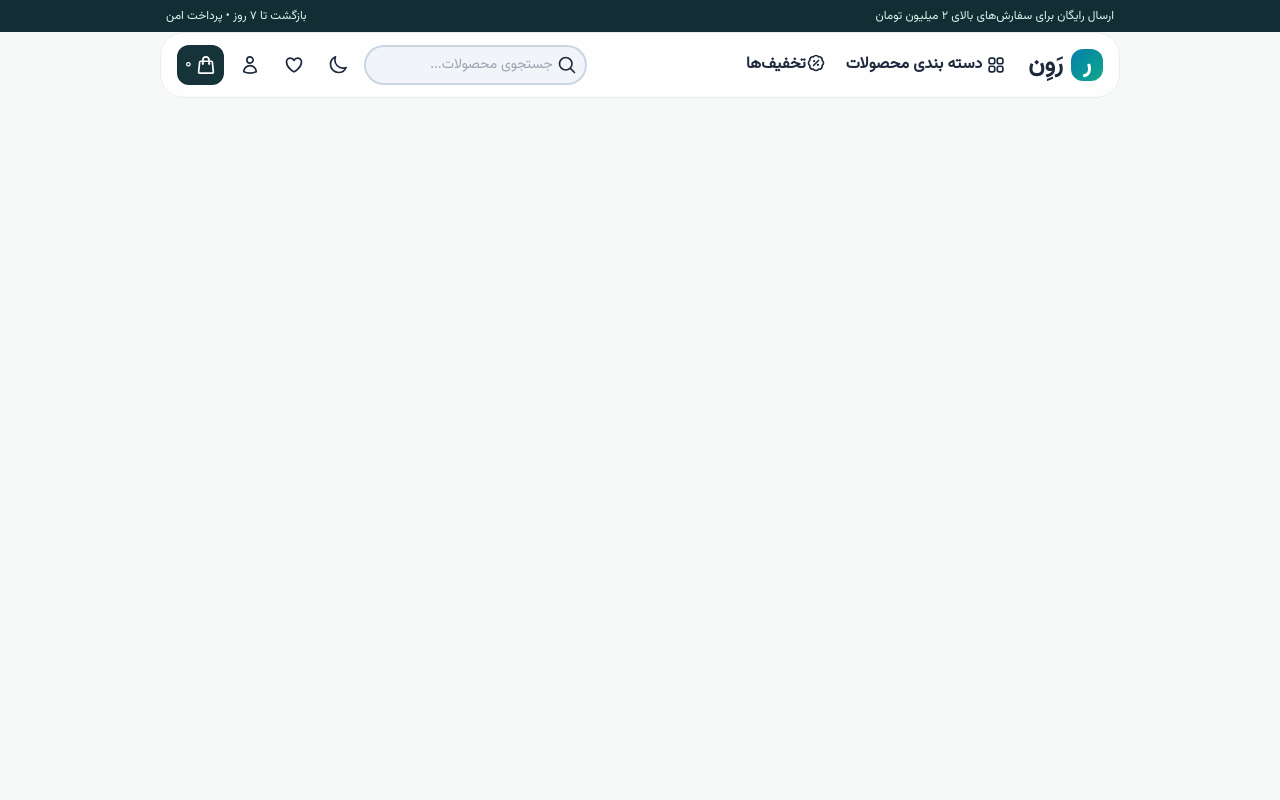
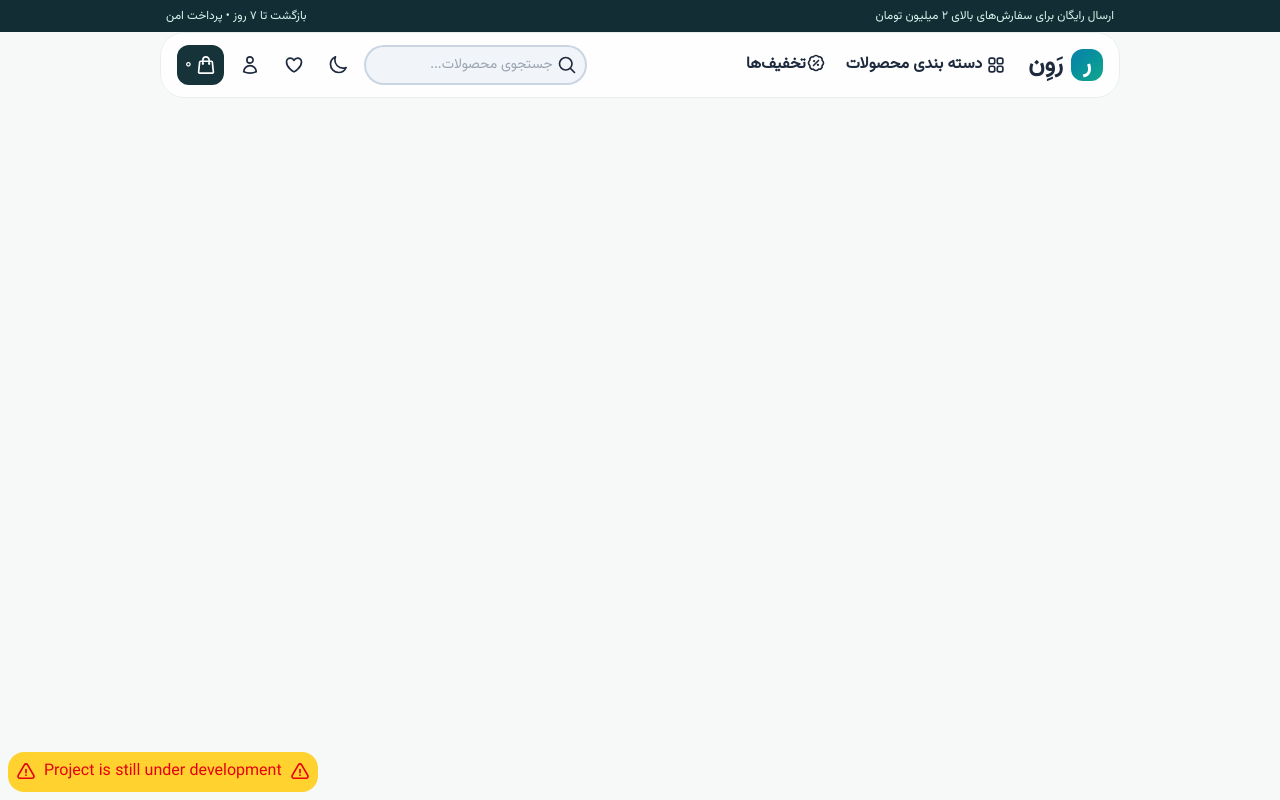
Before and after one commit to Mehrzad-Sepehran/Clothing-Online-Shop, a website: page index.html in a window 1280 px wide. Drawn offline with Linux system fonts and the light colour scheme.

Commit message:
feat: add under development notice

```diff
--- a/index.html
+++ b/index.html
@@ -505,5 +505,39 @@
       </div>
     </aside>
     <!-- Small devices Side Menu End -->
+
+    <!-- Under Development Notice Start -->
+    <div class="fixed bottom-2 left-2 flex flex-row items-center gap-2 p-2 rounded-2xl text-red-600 bg-amber-300">
+      <svg
+        xmlns="http://www.w3.org/2000/svg"
+        fill="none"
+        viewBox="0 0 24 24"
+        stroke-width="2"
+        stroke="currentColor"
+        class="size-5"
+      >
+        <path
+          stroke-linecap="round"
+          stroke-linejoin="round"
+          d="M12 9v3.75m-9.303 3.376c-.866 1.5.217 3.374 1.948 3.374h14.71c1.73 0 2.813-1.874 1.948-3.374L13.949 3.378c-.866-1.5-3.032-1.5-3.898 0L2.697 16.126ZM12 15.75h.007v.008H12v-.008Z"
+        />
+      </svg>
+      <span>Project is still under development</span>
+      <svg
+        xmlns="http://www.w3.org/2000/svg"
+        fill="none"
+        viewBox="0 0 24 24"
+        stroke-width="2"
+        stroke="currentColor"
+        class="size-5"
+      >
+        <path
+          stroke-linecap="round"
+          stroke-linejoin="round"
+          d="M12 9v3.75m-9.303 3.376c-.866 1.5.217 3.374 1.948 3.374h14.71c1.73 0 2.813-1.874 1.948-3.374L13.949 3.378c-.866-1.5-3.032-1.5-3.898 0L2.697 16.126ZM12 15.75h.007v.008H12v-.008Z"
+        />
+      </svg>
+    </div>
+    <!-- Under Development Notice End -->
   </body>
 </html>
```
Also changed, not shown: src/css/output.css.
